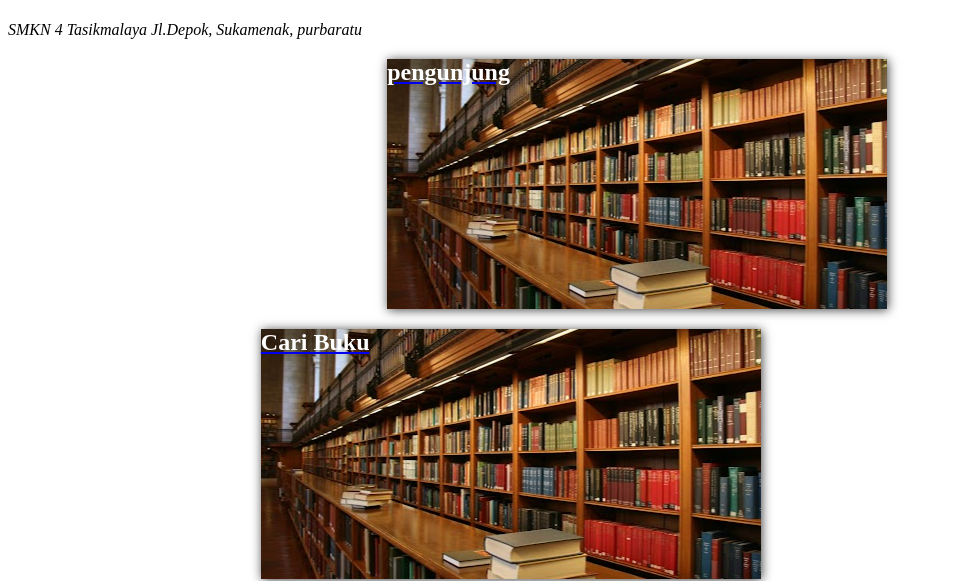
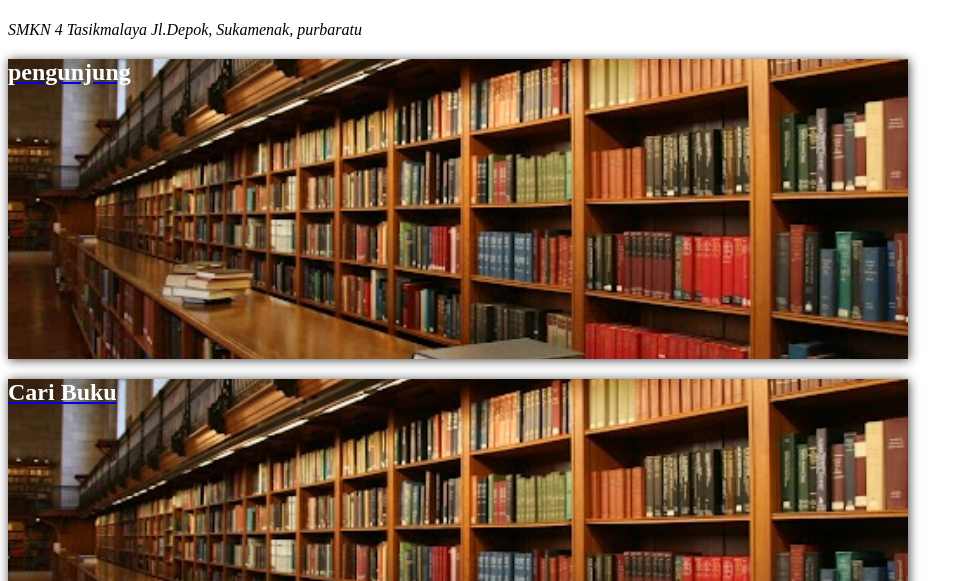
Before and after one commit to miftahpj/perpus-digital, a Nuxt app: page / in a window 1280 px wide. Shown: the part 371-952 px from the top of the page, without its empty margins (0-977 px from the left). Built offline with nearby package versions, Linux system fonts and the light colour scheme.

Commit message:
Add files via upload

```diff
--- a/pages/index.vue
+++ b/pages/index.vue
@@ -1,12 +1,14 @@
 <template>
-<link rel="stylesheet" href="https://cdn.jsdelivr.net/npm/bootstrap-icons@1.11.3/font/bootstrap-icons.min.css">
+  <link
+    rel="stylesheet"
+    href="https://cdn.jsdelivr.net/npm/bootstrap-icons@1.11.3/font/bootstrap-icons.min.css"
+  />
   <div class="container-fluid">
     <div class="row my-5">
       <div class="col-lg-6">
         <nuxt-link to="/pengunjung/tambah">
           <div class="card bg-pengunjung rounded-5">
             <div class="card-body">
-
               <h2>pengunjung</h2>
             </div>
           </div>
@@ -25,7 +27,7 @@
     </div>
   </div>
 
-<h1><center> statistik</center></h1>
+  <h1><center>statistik</center></h1>
 
   <div class="container-fluid">
     <div class="row my-5">
@@ -36,17 +38,15 @@
               <h2>Pengunjung</h2>
             </div>
           </div>
-        </nuxt-link >
+        </nuxt-link>
       </div>
 
       <div class="col-lg-6">
-
         <div class="card bg-buku2 rounded-5">
           <div class="card-body">
             <h2>Buku</h2>
           </div>
         </div>
-
       </div>
     </div>
   </div>
@@ -57,45 +57,49 @@
 
 <style scoped>
 .card {
-  height: 250px;
-  width: 500px;
+  height: 300px;
+  width: 900px;
   box-shadow: 1px 1px 10px #424242;
 }
 
-h2{
+h2 {
   color: white;
 }
 .card.bg-pengunjung {
   margin-top: 1%;
-  margin-left:30%;
-  background-image: url('../asset/img/bg2.jpg');
+
+  background-image: url("../asset/img/bg2.jpg");
   background-repeat: no-repeat;
-  background-position: center;
-  background-size: cover center;
-
+  background-position: center center;
+  background-size: cover;
 }
 .card.bg-buku {
   margin-top: 1%;
-  margin-left:20%;
-  background-image: url('../asset/img/bg2.jpg');
-  background-repeat:no-repeat;
-  background-position: center;
-  background-size: cover center;
+
+  background-image: url("../asset/img/bg2.jpg");
+  background-repeat: no-repeat;
+  background-position: center center;
+  background-size: cover;
 }
 .card.bg-pengunjung2 {
+  height: 250px;
+  width: 400px;
+  box-shadow: 1px 1px 10px #424242;
   margin-top: 1%;
-  margin-left:40%;
+  margin-left: 40%;
   background-color: yellow;
   background-repeat: no-repeat;
   background-position: center;
   background-size: cover center;
-
 }
 .card.bg-buku2 {
+  height: 250px;
+  width: 400px;
+  box-shadow: 1px 1px 10px #424242;
   margin-top: 1%;
-  margin-left:10%;
+  margin-left: 10%;
   background-color: green;
-  background-repeat:no-repeat;
+  background-repeat: no-repeat;
   background-position: center;
   background-size: cover center;
 }
--- a/pages/pengunjung/tambah.vue
+++ b/pages/pengunjung/tambah.vue
@@ -5,7 +5,11 @@
         <h2 class="text-center my-4">ISI BUKU KUNJUNGAN</h2>
         <form>
           <div class="mb-3">
-            <input type="text" class="form-control form-control-lg rounded-5" placeholder="NAMA...">
+            <input
+              type="text"
+              class="form-control form-control-lg rounded-5"
+              placeholder="NAMA..."
+            />
           </div>
           <div class="mb-3">
             <select class="form-control form-control-lg form-select rounded-5">
@@ -19,7 +23,9 @@
           <div class="mb-3">
             <div class="row">
               <div class="col-md-4">
-                <select class="form-control form-control-lg form-select rounded-5 mb-2">
+                <select
+                  class="form-control form-control-lg form-select rounded-5 mb-2"
+                >
                   <option value="">TINGKAT</option>
                   <option value="X">X</option>
                   <option value="XI">XI</option>
@@ -27,7 +33,9 @@
                 </select>
               </div>
               <div class="col-md-4">
-                <select class="form-control form-control-lg form-select rounded-5 mb-2">
+                <select
+                  class="form-control form-control-lg form-select rounded-5 mb-2"
+                >
                   <option value="">JURUSAN</option>
                   <option value="PPLG">PPLG</option>
                   <option value="TJKT">TJKT</option>
@@ -37,7 +45,9 @@
                 </select>
               </div>
               <div class="col-md-4">
-                <select class="form-control form-control-lg form-select rounded-5 mb-2">
+                <select
+                  class="form-control form-control-lg form-select rounded-5 mb-2"
+                >
                   <option value="">KELAS</option>
                   <option value="1">1</option>
                   <option value="2">2</option>
@@ -50,18 +60,27 @@
           <div class="mb-3">
             <select class="form-control form-control-lg form-select rounded-5">
               <option value="">KEPERLUAN</option>
-              <option value="baca">Baca Buku</option> <option value="pinjam">Pinjam Buku</option>
+              <option value="baca">Baca Buku</option>
+              <option value="pinjam">Pinjam Buku</option>
               <option value="kembalikan">Kembalikan Buku</option>
             </select>
           </div>
-          <div >
+          <div>
             <nuxt-link to="/pengunjung">
-              <button type="submit" class="btn btn-dark btn-lg rounded-5 px-5">KIRIM</button>
+              <button type="submit" class="btn btn-dark btn-lg rounded-5 px-5">
+                KIRIM
+              </button>
             </nuxt-link>
             <nuxt-link to="../">
-              <button type="submit" class="btn btn-dark btn-lg rounded-5 px-5"style="position:center;">KEMBALI</button>
+              <button
+                type="submit"
+                class="btn btn-dark btn-lg rounded-5 px-5"
+                style="position: center"
+              >
+                KEMBALI
+              </button>
             </nuxt-link>
-            </div>
+          </div>
         </form>
       </div>
     </div>
```
Also changed, not shown: 1 other file (tests, documents, lock files or other folders). Lines whose indentation alone changed are shown as unchanged.
